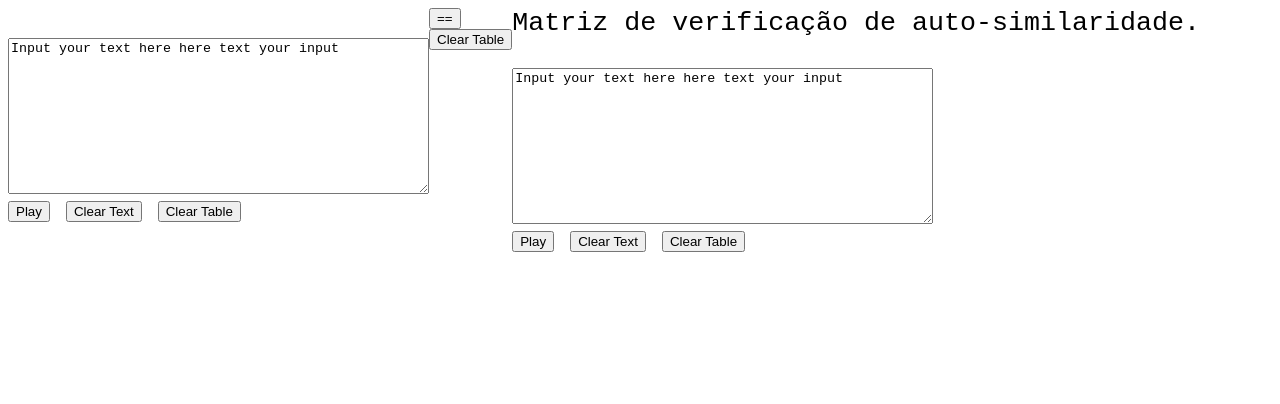
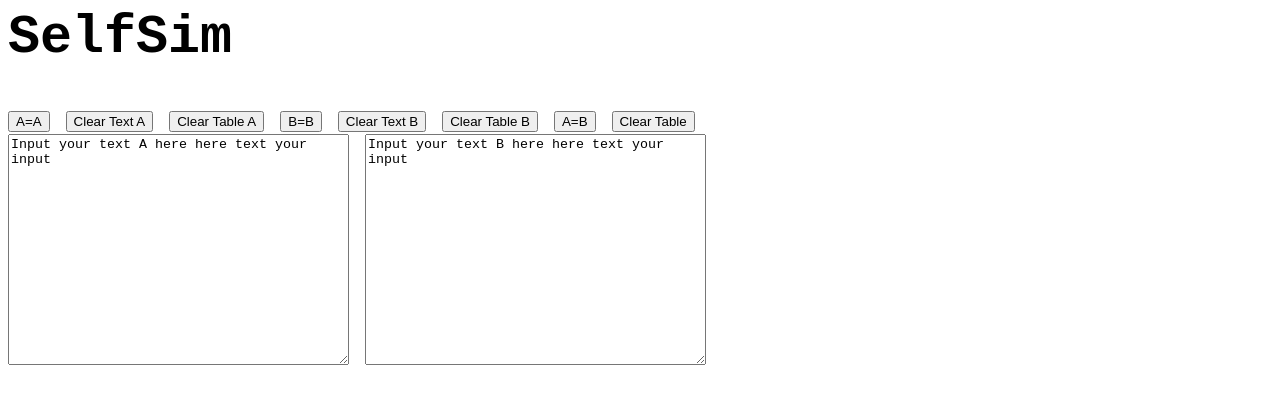
Before and after one commit to JeanGoetten/TagSimJS, a plain HTML site: page index.html in a window 1280 px wide. Drawn offline with Linux system fonts and the light colour scheme.

Commit message:
elements organization

```diff
--- a/index.html
+++ b/index.html
@@ -12,35 +12,32 @@
     <script src="js/clear.js"></script>
 </head>
 <body>
-    Matriz de verificação de auto-similaridade.
+    <header class="top"><h1>SelfSim </h1></header>
 
-    <section>
-    <br>
-    <textarea type="text" id="inputTextA" rows="10" cols="50" maxlength="3151">Input your text here here text your input</textarea>
-    <br>
-    <button onclick="pushData('inputTextA', 'inputTextA', 'outputA');">Play</button>
-    <button onclick="clearTextArea('inputTextA');">Clear Text</button>
-    <button onclick="clearTable('outputA');">Clear Table</button>
-    <br>
-    <table id="outputA"></table>
+    <aside class="controls">
+        <button onclick="pushData('inputTextA', 'inputTextA', 'outputA');">A=A</button>
+        <button onclick="clearTextArea('inputTextA');">Clear Text A</button>
+        <button onclick="clearTable('outputA');">Clear Table A</button>
+
+        <button onclick="pushData('inputTextB', 'inputTextB', 'outputB');">B=B</button>
+        <button onclick="clearTextArea('inputTextB');">Clear Text B</button>
+        <button onclick="clearTable('outputB');">Clear Table B</button>
+
+        <button onclick="pushData('inputTextA', 'inputTextB', 'outputAB')">A=B</button>
+        <button onclick="clearTable('outputAB');">Clear Table</button>
+
+    </aside>
+
+    <section class="inputs">
+        <textarea type="text" id="inputTextA" rows="15" cols="40" maxlength="3151">Input your text A here here text your input</textarea>
+        <textarea type="text" id="inputTextB" rows="15" cols="40" maxlength="3151">Input your text B here here text your input</textarea>
+
     </section>
 
-    <section>
-    <button onclick="pushData('inputTextA', 'inputTextB', 'outputC')">==</button>
-    <table id="outputC"></table>
-    <button onclick="clearTable('outputC');">Clear Table</button>
+    <section class="outputs">
+        <table id="outputA"></table>
+        <table id="outputB"></table>
+        <table id="outputAB"></table>
     </section>
-
-    <section>
-    <br>
-    <textarea type="text" id="inputTextB" rows="10" cols="50" maxlength="3151">Input your text here here text your input</textarea>
-    <br>
-    <button onclick="pushData('inputTextB', 'inputTextB', 'outputB');">Play</button>
-    <button onclick="clearTextArea('inputTextB');">Clear Text</button>
-    <button onclick="clearTable('outputB');">Clear Table</button>
-    <br>
-    <table id="outputB"></table>
-    </section>
-
 </body>
 </html>
```
